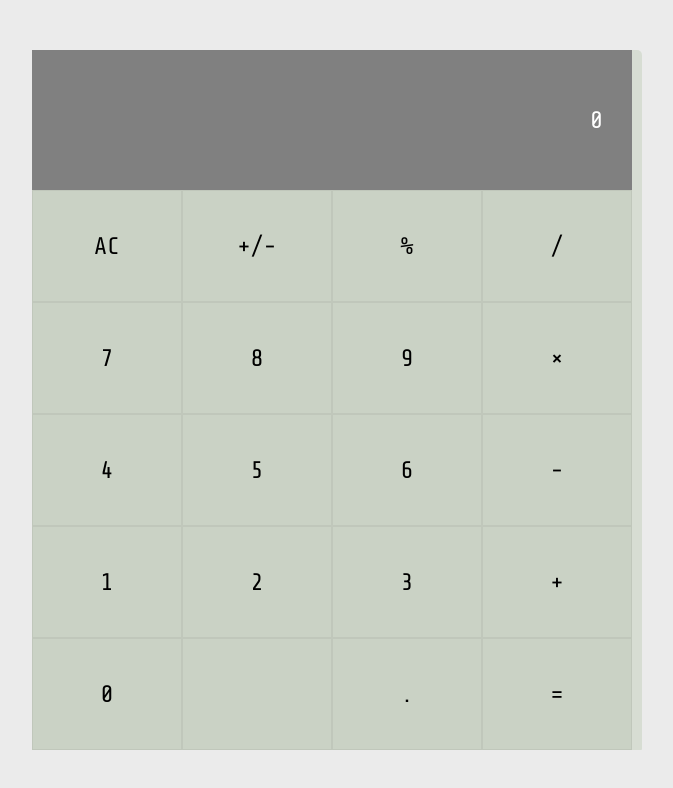
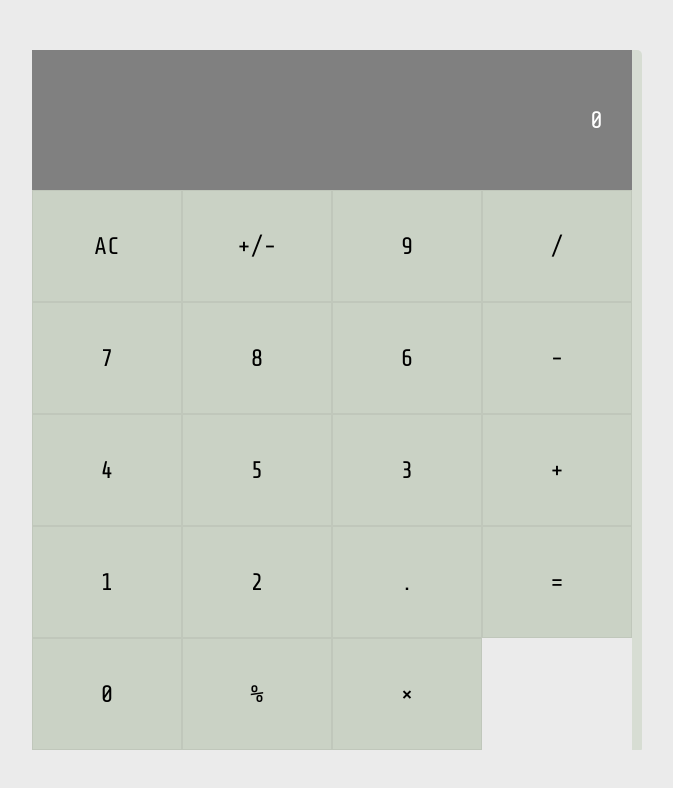
Before and after one commit to emmanuelkamala/mycalculator, a React (Create React App) app: page / in a window 1280 px wide. Shown: the top 788 px of the page, without its empty margins (308-981 px from the left). Built offline with nearby package versions, Linux system fonts and the light colour scheme.

Commit message:
Change styling for the components

```diff
--- a/src/Components/App.css
+++ b/src/Components/App.css
@@ -105,6 +105,10 @@ body {
   min-width: 25%;
 }
 
+.button .zero {
+    width: 50%;
+}
+
 .Button[data-size="2"] { height: 40%; }
 
 .Button[data-value="null"] { pointer-events: none; }
--- a/src/Components/App.js
+++ b/src/Components/App.js
@@ -13,13 +13,12 @@ const app = () => {
         <Button name="7" value="7" />
         <Button name="4" value="4" />
         <Button name="1" value="1" />
-        <Button name="0" value="0" />
+        <Button name="0" value="0" wide='50%' />
 
         <Button name="+/-" value="/" />
         <Button name="8" value="8" />
         <Button name="5" value="5" />
         <Button name="2" value="2" />
-        <Button name="" value="" />
 
         <Button name="%" value="*" />
         <Button name="9" value="9" />
@@ -27,11 +26,11 @@ const app = () => {
         <Button name="3" value="3" />
         <Button name="." value="fullstop" />
 
-        <Button name="/" size="2" value="/" />
-        <Button name="×" size="2" value="×" />
-        <Button name="-" size="2" value="-" />
-        <Button name="+" size="2" value="+" />
-        <Button name="=" size="2" value="equal" />
+        <Button name="×" value="×" />
+        <Button name="/" value="/" />
+        <Button name="-" value="-" />
+        <Button name="+" value="+" />
+        <Button name="=" value="equal" />
       </ButtonPanel>
     </div>
   )
--- a/src/Components/Button.js
+++ b/src/Components/Button.js
@@ -1,10 +1,12 @@
 import React from 'react';
 import PropTypes from 'prop-types';
 
-const button = (props) => {
-    return <div className="button"> { props.name } </div>;
-}
+const button = (props) => <div className="button"> { props.name } </div>;
 
-button.propTypes = { name: PropTypes.string };
+button.propTypes = {
+  name: PropTypes.string.isRequired,
+  color: PropTypes.bool.isRequired,
+  wide: PropTypes.bool.isRequired
+ };
 
 export default button;
```
Also changed, not shown: .eslintrc.json.
